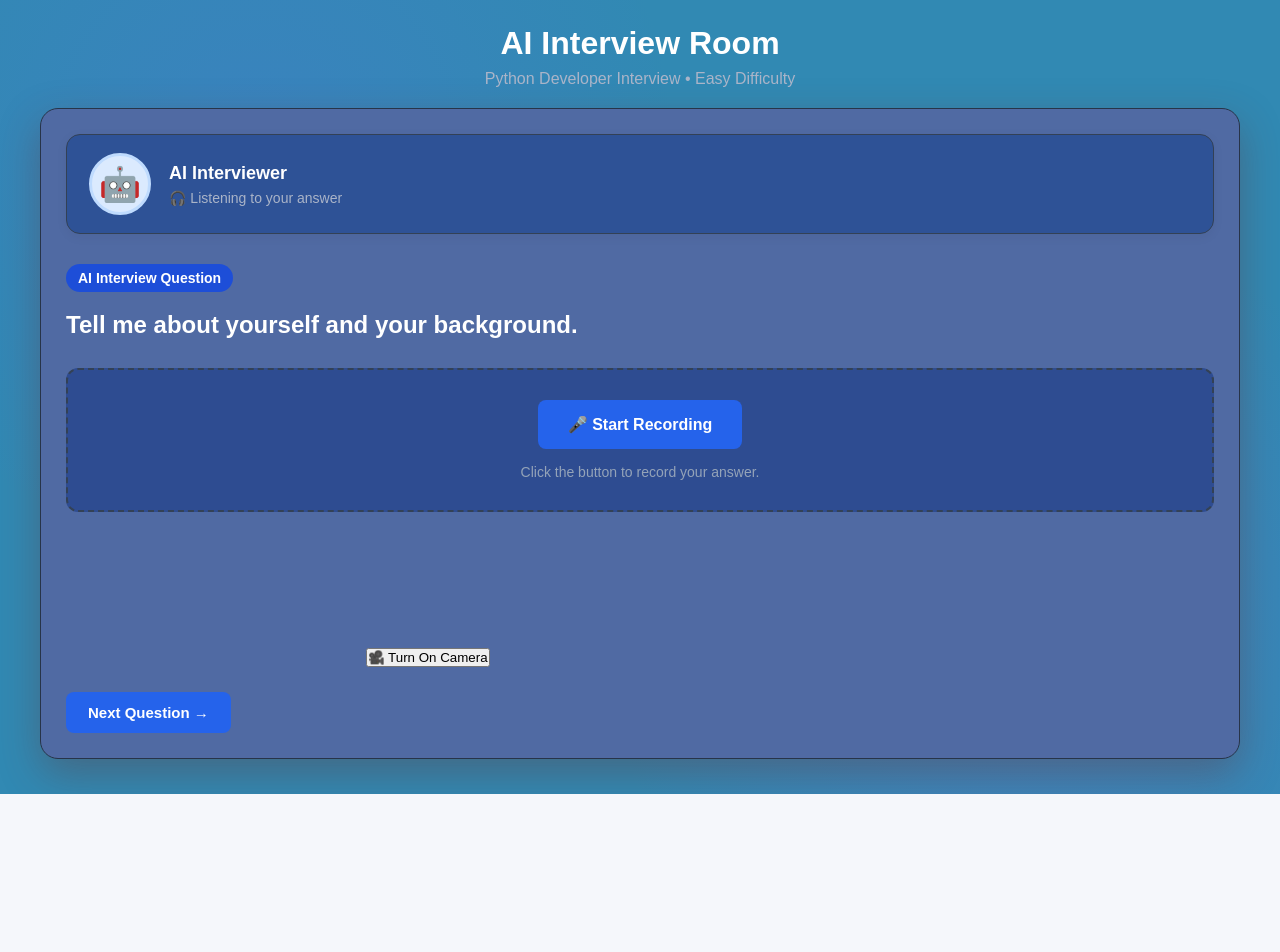
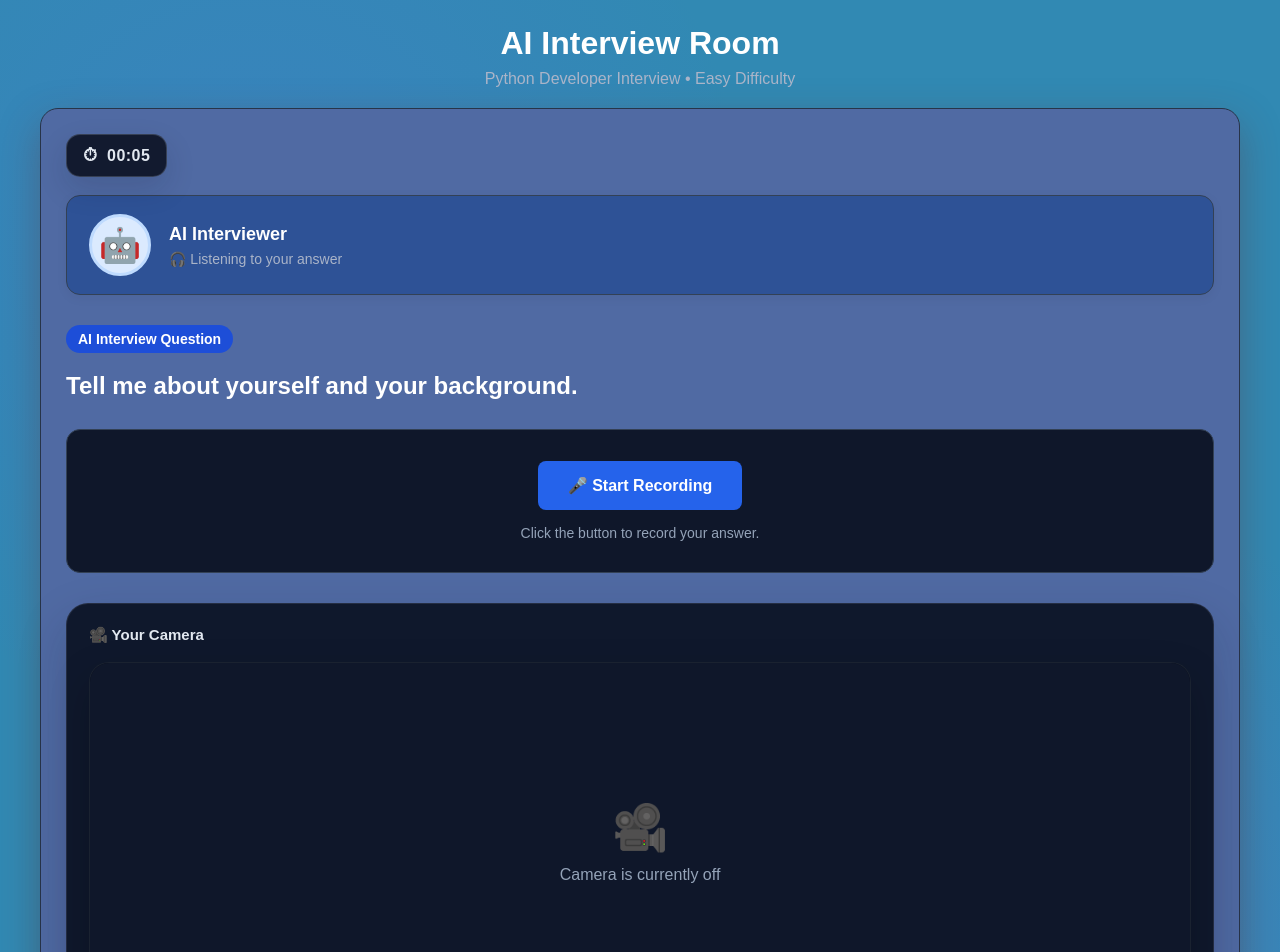
Before and after one commit to rajzore15/AI-Powered-Mock-Interview-System, a React (Create React App) app in the folder frontend/: page /interview-room in a window 1280 px wide. Shown: the part 80-1032 px from the top of the page. Before the commit the page ends 874 px from the top, so only its background shows below. Built offline with nearby package versions, Linux system fonts and the light colour scheme.

Commit message:
Day 7: Improve interview room UI and camera experience

```diff
--- a/frontend/src/App.css
+++ b/frontend/src/App.css
@@ -258,6 +258,55 @@ body {
 
 .setup-container button:hover {
   background: #1d4ed8;
+}
+
+.interview-control-panel {
+  margin-top: 20px;
+  padding: 16px;
+  background: #0f172a;
+  border-radius: 14px;
+  border: 1px solid #334155;
+  display: flex;
+  justify-content: center;
+}
+
+.interview-control-panel .voice-section {
+  width: 100%;
+  padding: 15px;
+  background: transparent;
+  border: none;
+}
+
+.interview-control-panel .record-button {
+  min-width: 180px;
+}
+
+.interview-control-panel .voice-section > p {
+  color: #94a3b8;
+}
+
+.interview-timer {
+  display: inline-flex;
+  align-items: center;
+  gap: 10px;
+  padding: 10px 16px;
+  margin-bottom: 18px;
+  background: rgba(15, 23, 42, 0.95);
+  border: 1px solid rgba(148, 163, 184, 0.28);
+  border-radius: 14px;
+  box-shadow: 0 12px 30px rgba(15, 23, 42, 0.14);
+  color: #e2e8f0;
+  font-size: 16px;
+  font-weight: 600;
+  width: fit-content;
+}
+
+.interview-timer .timer-icon {
+  font-size: 18px;
+}
+
+.interview-timer .timer-value {
+  letter-spacing: 0.03em;
 }
 
 
@@ -757,3 +806,254 @@ body {
   }
 
 }
+
+/* =========================
+   DAY 7 - CAMERA AREA
+========================= */
+
+.camera-section {
+  margin-top: 30px;
+  padding: 22px;
+  background: rgba(15, 23, 42, 0.98);
+  border: 1px solid rgba(148, 163, 184, 0.16);
+  border-radius: 22px;
+  box-shadow: 0 20px 50px rgba(15, 23, 42, 0.18);
+}
+
+.camera-header {
+  display: flex;
+  justify-content: space-between;
+  align-items: center;
+  gap: 16px;
+  margin-bottom: 18px;
+  color: #e2e8f0;
+  font-weight: 700;
+  font-size: 15px;
+}
+
+.camera-status {
+  font-size: 13px;
+  color: #94a3b8;
+  background: rgba(148, 163, 184, 0.14);
+  padding: 7px 12px;
+  border-radius: 999px;
+  border: 1px solid rgba(148, 163, 184, 0.18);
+}
+
+.camera-status.active {
+  color: #22c55e;
+  background: rgba(34, 197, 94, 0.18);
+  border-color: rgba(34, 197, 94, 0.3);
+}
+
+.camera-video-wrapper {
+  position: relative;
+  width: 100%;
+  height: 360px;
+  overflow: hidden;
+  border-radius: 20px;
+  background: #030712;
+  border: 1px solid rgba(71, 85, 105, 0.35);
+  box-shadow: inset 0 0 0 1px rgba(255, 255, 255, 0.02), 0 18px 40px rgba(0, 0, 0, 0.22);
+}
+
+.camera-preview {
+  position: absolute;
+  inset: 0;
+  width: 100%;
+  height: 100%;
+  object-fit: cover;
+  display: block;
+  transform: scaleX(-1);
+}
+
+.camera-user-badge {
+  position: absolute;
+  top: 14px;
+  left: 14px;
+  display: inline-flex;
+  align-items: center;
+  gap: 8px;
+  padding: 8px 12px;
+  background: rgba(15, 23, 42, 0.88);
+  border: 1px solid rgba(148, 163, 184, 0.18);
+  border-radius: 999px;
+  color: #e2e8f0;
+  font-size: 13px;
+  z-index: 2;
+}
+
+.camera-placeholder {
+  position: absolute;
+  inset: 0;
+  display: flex;
+  flex-direction: column;
+  align-items: center;
+  justify-content: center;
+  background: #07101f;
+  color: #94a3b8;
+}
+
+.camera-controls {
+  display: flex;
+  justify-content: center;
+  gap: 14px;
+  margin-top: 18px;
+  flex-wrap: wrap;
+}
+
+.camera-button {
+  padding: 12px 22px;
+  border: none;
+  border-radius: 12px;
+  background: linear-gradient(135deg, #2563eb, #1d4ed8);
+  color: white;
+  font-size: 14px;
+  font-weight: 700;
+  cursor: pointer;
+  transition: transform 0.18s ease, box-shadow 0.18s ease, background 0.18s ease;
+  box-shadow: 0 16px 35px rgba(37, 99, 235, 0.18);
+}
+
+.camera-button:hover {
+  transform: translateY(-1px);
+  box-shadow: 0 22px 45px rgba(37, 99, 235, 0.22);
+}
+
+.camera-off-button {
+  background: #1f2937;
+  box-shadow: 0 14px 30px rgba(15, 23, 42, 0.22);
+}
+
+.camera-off-button:hover {
+  background: #374151;
+}
+
+.camera-preview {
+  width: 100%;
+  height: 100%;
+  object-fit: cover;
+  display: block;
+  transform: scaleX(-1);
+}
+
+.camera-placeholder {
+  position: absolute;
+  inset: 0;
+
+  display: flex;
+  flex-direction: column;
+  align-items: center;
+  justify-content: center;
+
+  background: #0f172a;
+  color: #94a3b8;
+}
+
+.camera-placeholder-icon {
+  font-size: 45px;
+  margin-bottom: 12px;
+}
+
+.camera-placeholder p {
+  margin: 0;
+  color: #94a3b8;
+}
+
+.camera-controls {
+  display: flex;
+  justify-content: center;
+  margin-top: 15px;
+}
+
+.camera-button {
+  padding: 11px 20px;
+  border: none;
+  border-radius: 8px;
+  background: #2563eb;
+  color: white;
+  font-size: 14px;
+  font-weight: 600;
+  cursor: pointer;
+  transition: 0.2s ease;
+}
+
+.camera-button:hover {
+  background: #1d4ed8;
+  transform: translateY(-1px);
+}
+
+.camera-off-button {
+  background: #374151;
+}
+
+.camera-off-button:hover {
+  background: #4b5563;
+}
+
+/* Mobile */
+
+@media (max-width: 700px) {
+
+  .camera-video-wrapper {
+    height: 250px;
+  }
+
+}
+
+/* =========================
+   DAY 7 - AI VIDEO OVERLAY
+========================= */
+
+.camera-video-wrapper {
+  position: relative;
+}
+
+.ai-video-overlay {
+  position: absolute;
+  top: 15px;
+  left: 15px;
+
+  display: flex;
+  align-items: center;
+  gap: 10px;
+
+  padding: 10px 14px;
+
+  background: rgba(15, 23, 42, 0.88);
+  backdrop-filter: blur(8px);
+
+  border: 1px solid rgba(255, 255, 255, 0.15);
+  border-radius: 12px;
+
+  color: white;
+
+  box-shadow: 0 5px 20px rgba(0, 0, 0, 0.25);
+}
+
+.ai-video-avatar {
+  width: 38px;
+  height: 38px;
+
+  display: flex;
+  align-items: center;
+  justify-content: center;
+
+  background: #e0f2fe;
+  border-radius: 50%;
+
+  font-size: 20px;
+}
+
+.ai-video-overlay strong {
+  display: block;
+  font-size: 13px;
+}
+
+.ai-video-overlay span {
+  display: block;
+  margin-top: 3px;
+
+  font-size: 10px;
+  color: #cbd5e1;
+}
--- a/frontend/src/pages/InterviewRoom.js
+++ b/frontend/src/pages/InterviewRoom.js
@@ -25,6 +25,23 @@ const [cameraStream, setCameraStream] = useState(null);
   );
 
   const [isSpeaking, setIsSpeaking] = useState(false);
+  const [elapsedTime, setElapsedTime] = useState(0);
+
+  const formatTime = (seconds) => {
+    const minutes = Math.floor(seconds / 60);
+    const secs = seconds % 60;
+    return `${String(minutes).padStart(2, "0")}:${String(secs).padStart(2, "0")}`;
+  };
+
+  useEffect(() => {
+    const timerInterval = setInterval(() => {
+      setElapsedTime((prevTime) => prevTime + 1);
+    }, 1000);
+
+    return () => {
+      clearInterval(timerInterval);
+    };
+  }, []);
 
   // ==============================
   // AI VOICE
@@ -392,6 +409,11 @@ const stopCamera = () => {
 
       <div className="interview-card">
 
+        <div className="interview-timer">
+          <span className="timer-icon">⏱</span>
+          <span className="timer-value">{formatTime(elapsedTime)}</span>
+        </div>
+
       {/* AI INTERVIEWER */}
 
 <div className={`ai-interviewer ${isSpeaking ? "ai-speaking" : ""}`}>
@@ -430,7 +452,9 @@ const stopCamera = () => {
 
         </div>
 
-        {/* RECORDING */}
+        {/* INTERVIEW CONTROLS */}
+
+        <div className="interview-control-panel">
 
           <div className="voice-section">
 
@@ -558,9 +582,30 @@ const stopCamera = () => {
             )}
           </div>
 
+        </div>
+
        {/* CAMERA */}
 
 <div className="camera-section">
+
+  <div className="camera-header">
+    <span>🎥 Your Camera</span>
+
+    {cameraOn && (
+      <span className="camera-status active">
+        ● Camera On
+      </span>
+    )}
+  </div>
+
+  <div className="camera-video-wrapper">
+
+    {cameraOn && (
+      <div className="camera-user-badge">
+        <span>👤</span>
+        <span>You</span>
+      </div>
+    )}
 
     <video
       ref={videoRef}
@@ -569,6 +614,41 @@ const stopCamera = () => {
       playsInline
       className="camera-preview"
     />
+
+     {/* AI INTERVIEWER OVERLAY */}
+
+  <div className={`ai-video-overlay ${isSpeaking ? "ai-speaking" : ""}`}>
+
+    <div className="ai-video-avatar">
+      🤖
+    </div>
+
+    <div>
+      <strong>AI Interviewer</strong>
+
+      <span>
+        {isSpeaking
+          ? "🔊 Speaking..."
+          : "🎧 Listening"}
+      </span>
+    </div>
+
+  </div>
+
+
+    {!cameraOn && (
+      <div className="camera-placeholder">
+        <div className="camera-placeholder-icon">
+          🎥
+        </div>
+
+        <p>Camera is currently off</p>
+      </div>
+    )}
+
+  </div>
+
+  <div className="camera-controls">
 
     {!cameraOn ? (
       <button
@@ -579,7 +659,7 @@ const stopCamera = () => {
       </button>
     ) : (
       <button
-      className="camera-button"
+        className="camera-button camera-off-button"
         onClick={stopCamera}
       >
         📷 Turn Off Camera
@@ -588,6 +668,7 @@ const stopCamera = () => {
 
   </div>
 
+</div>
         {/* NEXT QUESTION */}
 
         <div className="interview-actions">
```
Lines whose indentation alone changed are shown as unchanged.
